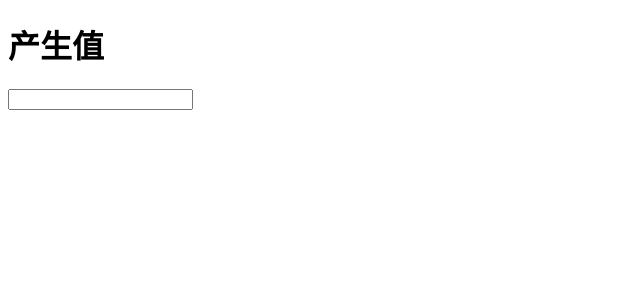
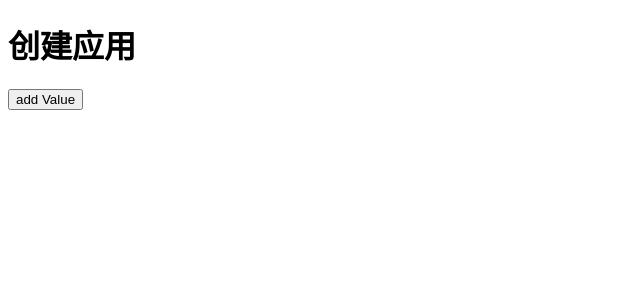
Before and after one commit to llccing-demo/ng-demo, an Angular app in the folder demos/rxjs/: page / in a window 1280 px wide. Shown: the top 300 px of the page, without its empty margins (0-640 px from the left). Built offline with nearby package versions, Linux system fonts and the light colour scheme.

Commit message:
feat: app-state

```diff
--- /dev/null
+++ b/demos/rxjs/src/app/app-state/app-state.component.html
@@ -0,0 +1,4 @@
+<h1>创建应用</h1>
+
+<button>add Value</button>
+<span style="margin-left: 20px;" id="count"></span>
--- /dev/null
+++ b/demos/rxjs/src/app/app-state/app-state.component.ts
@@ -0,0 +1,29 @@
+import { Component, OnInit } from '@angular/core';
+import { fromEvent } from 'rxjs';
+import { scan, map } from 'rxjs/operators';
+
+@Component({
+  selector: 'app-app-state',
+  templateUrl: './app-state.component.html',
+  styleUrls: ['./app-state.component.css']
+})
+export class AppStateComponent implements OnInit {
+
+  constructor() { }
+
+  ngOnInit(): void {
+    const btn = document.querySelector('button');
+    // fromEvent(btn, 'click').pipe(
+    //   // 对流进行 scan(reduce) 操作，以获取 count 的值
+    //   scan(count => count + 1, 0))
+    //   .subscribe(value => document.querySelector('#count').innerHTML = `${value}`)
+
+
+    const increase$ = fromEvent(btn, 'click');
+    increase$.pipe(map(() => state => Object.assign({}, state, { count: state.count + 1 })))
+
+    // 此表达式不可调用。类型 "Event" 没有调用签名。
+    // const state = increase$.pipe(scan((state, changeFn) => changeFn(state), { count: 0 }))
+  }
+
+}
--- a/demos/rxjs/src/app/app.component.html
+++ b/demos/rxjs/src/app/app.component.html
@@ -1,3 +1,4 @@
 <!-- <app-rx-create></app-rx-create> -->
 <!-- <app-control-stream></app-control-stream> -->
-<app-new-value></app-new-value>
+<!-- <app-new-value></app-new-value> -->
+<app-app-state></app-app-state>
--- a/demos/rxjs/src/app/app.module.ts
+++ b/demos/rxjs/src/app/app.module.ts
@@ -5,13 +5,15 @@ import { AppComponent } from './app.component';
 import { RxCreateComponent } from './rx-create/rx-create.component';
 import { ControlStreamComponent } from './control-stream/control-stream.component';
 import { NewValueComponent } from './new-value/new-value.component';
+import { AppStateComponent } from './app-state/app-state.component';
 
 @NgModule({
   declarations: [
     AppComponent,
     RxCreateComponent,
     ControlStreamComponent,
-    NewValueComponent
+    NewValueComponent,
+    AppStateComponent
   ],
   imports: [
     BrowserModule
```
Also changed, not shown: demos/rxjs/src/app/app-state/app-state.component.css (added).
